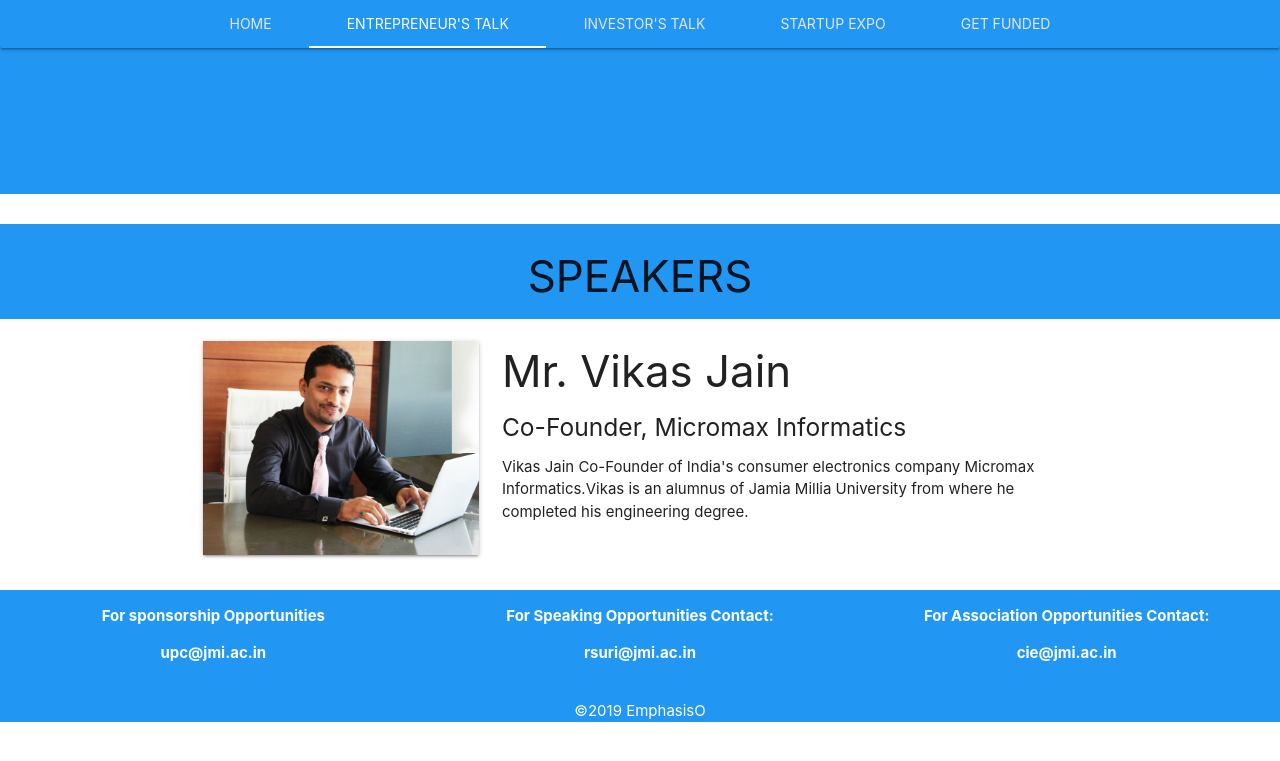
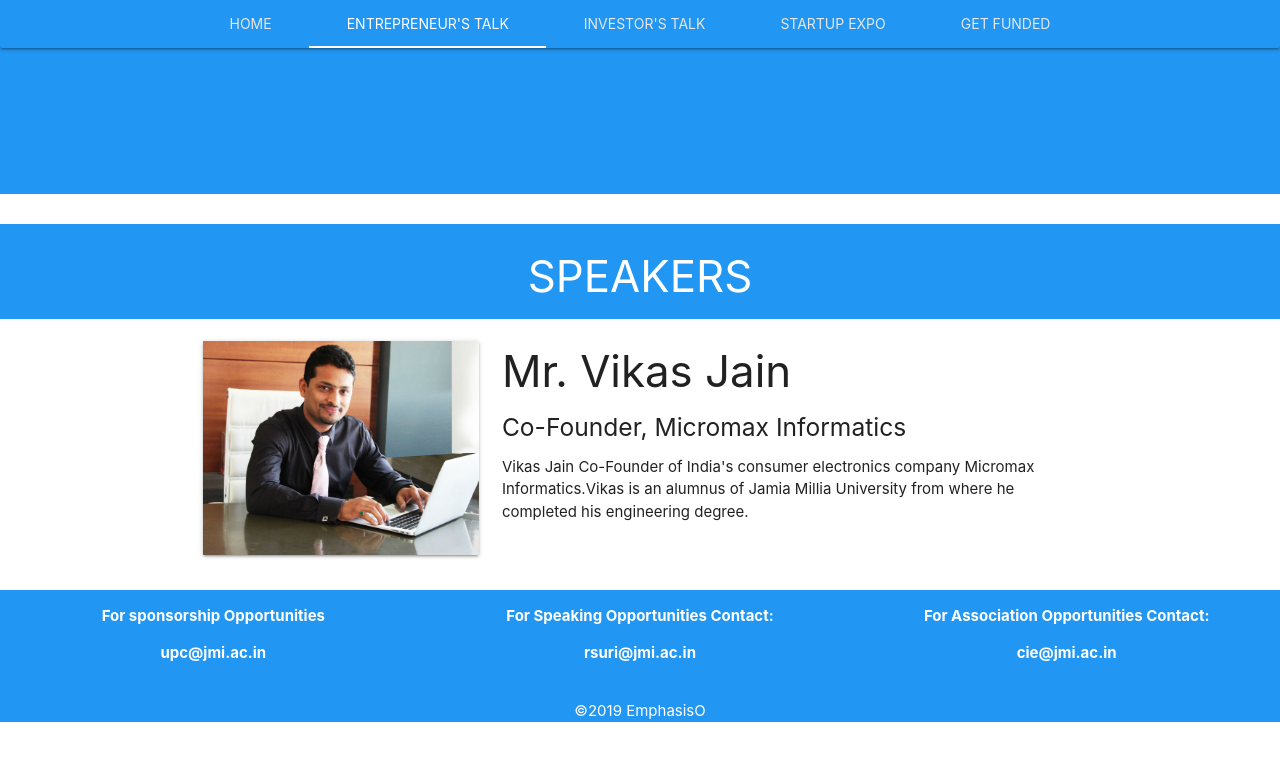
Before and after one commit to FinFO-app/emphasisO.com, a Jekyll site: the page esummit.html, which Jekyll copies as it is, in a window 1280 px wide and 900 px high, scrolled down 776 px. Shown: the top 761 px of the window. Built offline with Jekyll 4.4.1, drawn with Linux system fonts in a browser that asks for light colours.

Commit message:
Update esummit.html

```diff
--- a/esummit.html
+++ b/esummit.html
@@ -86,7 +86,7 @@ from diversified sectors will be sharing their experiences.</li>
 
         	</div>
     	</div>
-	    <h3 align="center">SPEAKERS</h3>
+	    <h3 align="center" class="white-text">SPEAKERS</h3>
         <div id="content2" class="white ">
             <div class="slideshow-container">
                 <div class="container mySlides2">
```
